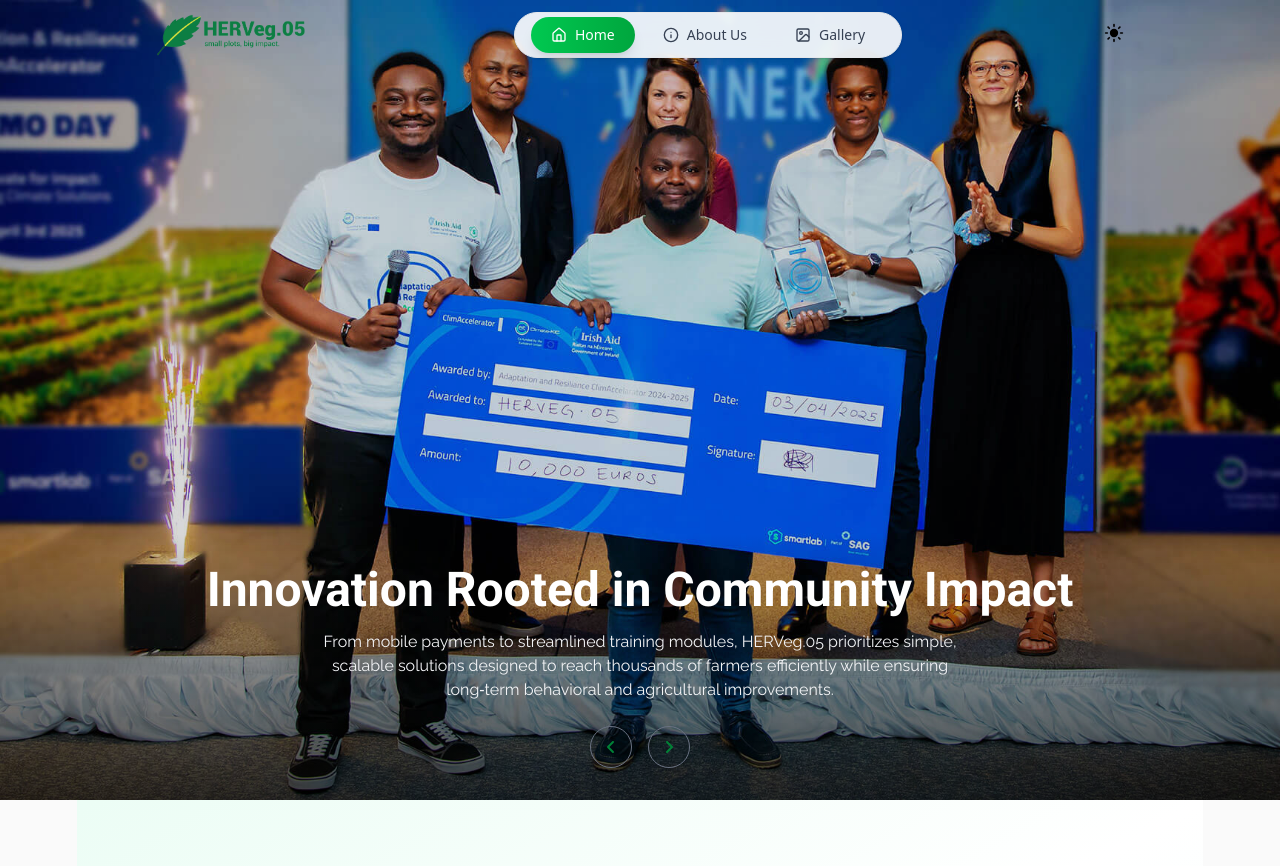
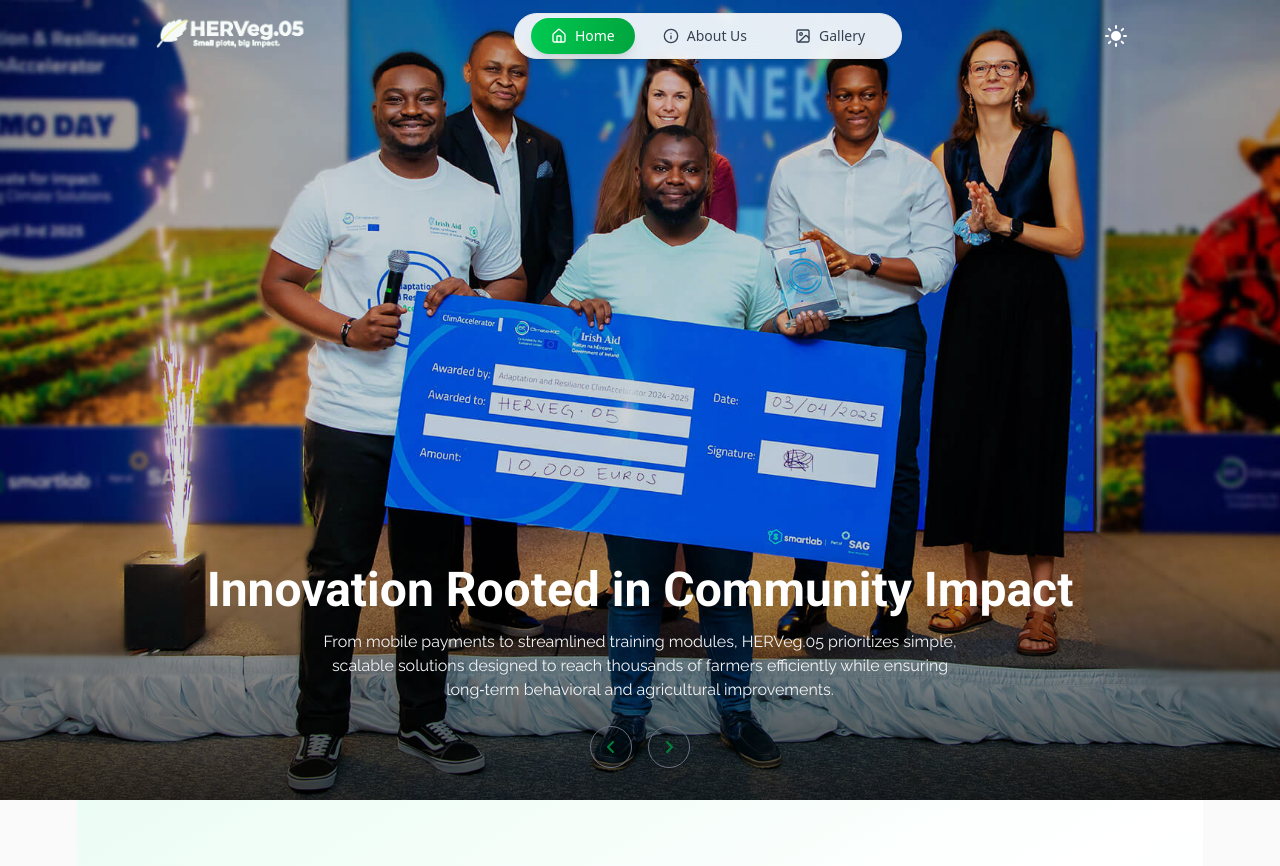
Before and after one commit to Mhando-Z/HervegWeb, a Next.js app: page / in a window 1280 px wide. Shown: the top 866 px of the page. Built offline with nearby package versions, Linux system fonts and the light colour scheme; a web font is replaced by a local one.

Commit message:
Phase One

```diff
--- a/src/Darktheme/Switcher.jsx
+++ b/src/Darktheme/Switcher.jsx
@@ -1,12 +1,33 @@
+"use client";
+
 // Switcher.jsx
 import React, { useEffect, useState } from "react";
 import { motion, AnimatePresence } from "framer-motion";
 import { Moon, Sun } from "lucide-react";
 import useDarkSide from "./useDarkSide";
+import { usePathname } from "next/navigation";
+import { useContext } from "react";
 
 const Switcher = () => {
   const [colorTheme, setTheme] = useDarkSide();
   const [isDark, setIsDark] = useState(colorTheme === "light");
+  const location = usePathname();
+  const [Visible, setIsVisible] = useState(false);
+
+  const toggleVisibility = () => {
+    if (window.pageYOffset > 600) {
+      setIsVisible(true);
+    } else {
+      setIsVisible(false);
+    }
+  };
+
+  useEffect(() => {
+    window.addEventListener("scroll", toggleVisibility);
+    return () => {
+      window.removeEventListener("scroll", toggleVisibility);
+    };
+  }, []);
 
   useEffect(() => {
     const savedTheme = localStorage.getItem("theme");
@@ -63,7 +84,7 @@ const Switcher = () => {
                 className="absolute inset-0"
               >
                 <Moon
-                  className="w-5 h-5 text-white"
+                  className="w-6 h-6 text-white"
                   strokeWidth={2}
                   fill="white"
                 />
@@ -79,9 +100,17 @@ const Switcher = () => {
                 className="absolute inset-0"
               >
                 <Sun
-                  className="w-5 h-5 text-black"
+                  className={`w-6 h-6  ${
+                    location !== "/"
+                      ? "text-black"
+                      : Visible
+                      ? "text-black"
+                      : "text-white"
+                  }`}
                   strokeWidth={2}
-                  fill="black"
+                  fill={`${
+                    location !== "/" ? "black" : Visible ? "black" : "white"
+                  }`}
                 />
               </motion.div>
             )}
--- a/src/components/NavBar.jsx
+++ b/src/components/NavBar.jsx
@@ -1,11 +1,12 @@
 "use client";
 
-import React, { useState } from "react";
+import React, { useEffect, useState } from "react";
 import { motion, AnimatePresence } from "framer-motion";
 import { FiMenu, FiX } from "react-icons/fi";
 import { Home, Info, Image as ImageIcon, BookOpen } from "lucide-react";
 import Image from "next/image";
 import logo from "../../public/HerVeg.png";
+import logo1 from "../../public/whitelogo.png";
 import Switcher from "@/Darktheme/Switcher";
 import Link from "next/link";
 import { usePathname } from "next/navigation";
@@ -13,6 +14,24 @@ import { usePathname } from "next/navigation";
 function NavBar() {
   const [open, setOpen] = useState(false);
   const pathname = usePathname();
+  const [Visible, setIsVisible] = useState(false);
+
+  console.log(pathname);
+
+  const toggleVisibility = () => {
+    if (window.pageYOffset > 600) {
+      setIsVisible(true);
+    } else {
+      setIsVisible(false);
+    }
+  };
+
+  useEffect(() => {
+    window.addEventListener("scroll", toggleVisibility);
+    return () => {
+      window.removeEventListener("scroll", toggleVisibility);
+    };
+  }, []);
 
   const navLinks = [
     { point: "/", path: "/", label: "Home", icon: Home },
@@ -43,7 +62,16 @@ function NavBar() {
                 <Image
                   src={logo}
                   alt="Historical association of Tanzania Logo"
-                  className="lg:w-40 w-[120px]"
+                  className={`lg:w-40 w-[120px] ${
+                    Visible ? "block" : "hidden"
+                  }`}
+                />
+                <Image
+                  src={pathname === "/" ? logo1 : logo}
+                  alt="Historical association of Tanzania Logo"
+                  className={`lg:w-40 w-[120px]  ${
+                    Visible ? "hidden" : "block"
+                  }`}
                 />
               </Link>
             </motion.div>
```
